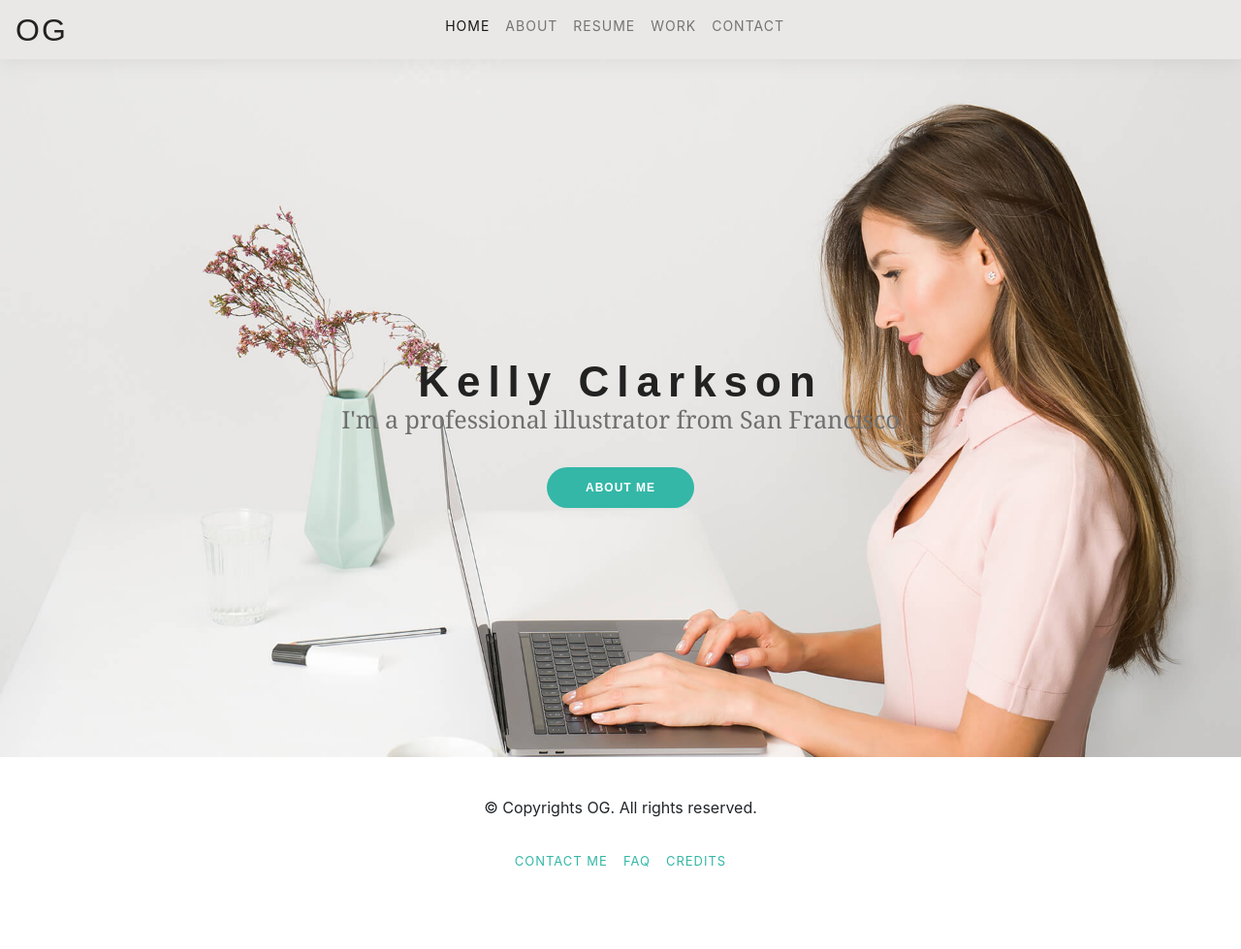
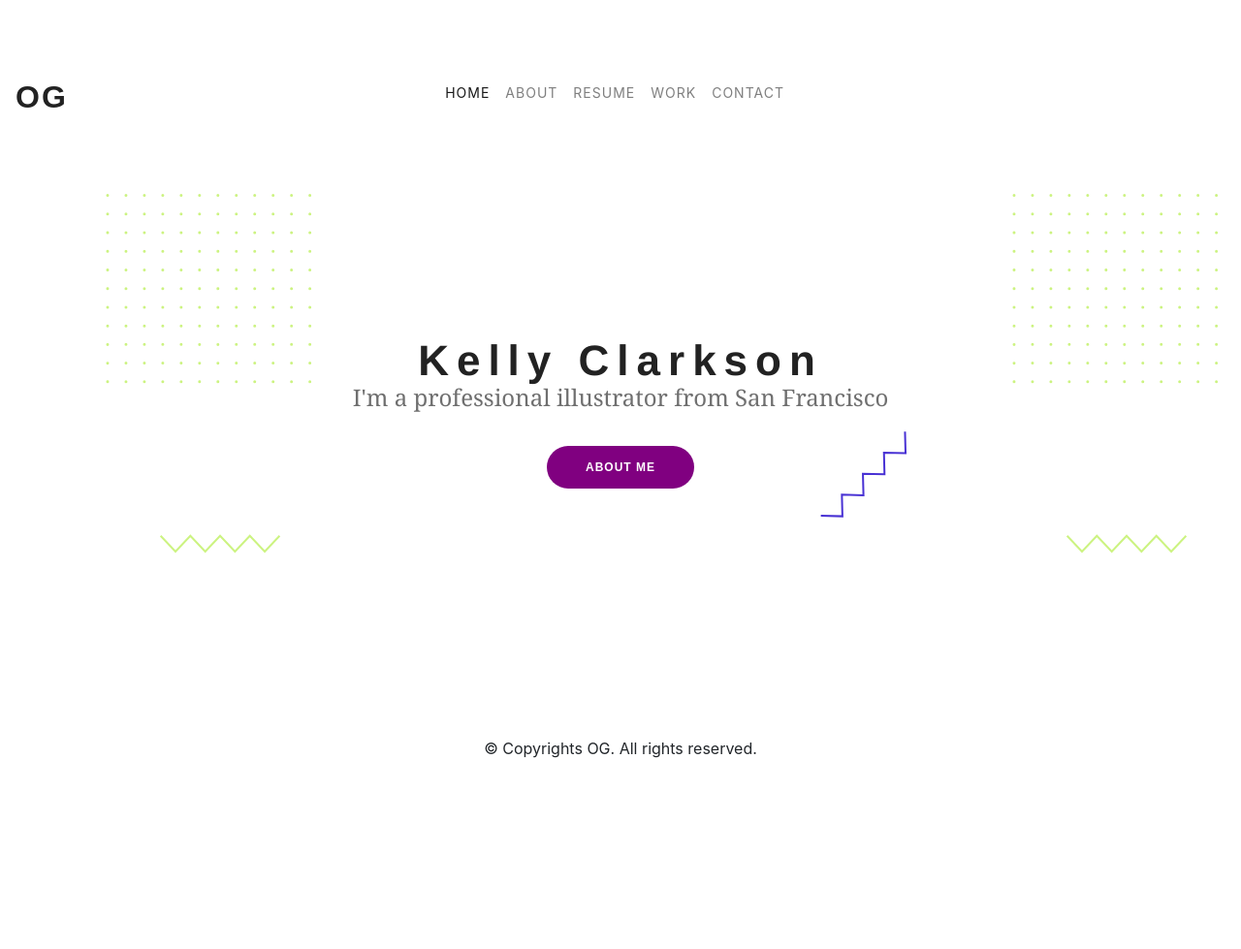
Before and after one commit to javaGhost1/resume, a Django app: page / in a window 1280 px wide. Shown: the whole page at 97% size. After the commit the page ends 782 px from the top, so only its background shows below. Run offline with Django 4.2, Linux system fonts and the light colour scheme; some libraries are stand-ins or nearby versions; some web fonts are replaced.

Commit message:
changed the banner image

```diff
--- a/info/templates/footer.html
+++ b/info/templates/footer.html
@@ -2,9 +2,9 @@
 <footer>
     <p>&copy; Copyrights OG. All rights reserved.</p>
 
-    <ul>
+    {% comment %} <ul>
         <li>Contact me</li>
         <li>faq</li>
         <li>credits</li>
-    </ul>
+    </ul> {% endcomment %}
 </footer>
--- a/info/templates/info/home.html
+++ b/info/templates/info/home.html
@@ -3,8 +3,10 @@
 
 {% block content %}
 <div id='hero'>
+
     <div id='homepage'>
-        <h1 class='name text1'>Kelly Clarkson</h1>
+
+        <h1 class='name text1'><span class='m-name'>Kelly</span> Clarkson</h1>
         <h2 class='text2'>I'm a professional illustrator from San Francisco</h2>
        <a class='btn-about' href="{% url 'info:about'%}">ABOUT ME</a>
     </div>
--- a/info/templates/navbar.html
+++ b/info/templates/navbar.html
@@ -1,13 +1,12 @@
 {% load static %}
 
-<nav id='navbar' class="navbar sticky-top navbar-expand-lg navbar-light" style="background: #e9e8e6;
-box-shadow: 0px 0px 25px 0 rgb(0 0 0 / 8%);
-z-index: 997;
+<nav id='navbar' class="navbar sticky-top navbar-expand-lg navbar-light" style="background: transparent;
+height: 25vh; z-index: 997;
 ">
 <h1 id='logo'>
-    <a href="#">OG</a>
+    <a href="#"class='logo'>OG</a>
 </h1>
-    <button class="navbar-toggler" type="button" data-toggle="collapse" data-target="#navbarSupportedContent" aria-controls="navbarSupportedContent" aria-expanded="false" aria-label="Toggle navigation">
+    <button class="navbar-toggler" type="button" data-toggle="collapse" data-target="#navbarSupportedContent" aria-controls="navbarSupportedContent" aria-expanded="false" aria-label="Toggle navigation" style="border:none;">
       <span class="navbar-toggler-icon"></span>
     </button>
 
--- a/static/css/style.css
+++ b/static/css/style.css
@@ -15,6 +15,10 @@
     text-decoration: none;
 }
 /* Navbar */
+.logo{
+    color: purple;
+    font-weight: 700;
+}
 .navbar .navbar-nav {
     display: flex;
     flex-direction: column;
@@ -69,31 +73,32 @@
 .icons ul img{
     height: 30px;
 }
-/* Home */
-
 
 #hero{
-    height: 90vh;
+    height: 50vh;
     width: 100%;
+    padding: 0px 17px;
+    margin: auto;
     font-family: nyt-cheltenham,georgia,'times new roman',times,serif;
     /* background-repeat: no-repeat; */
     display: flex;
     flex-direction: column;
     align-items: center;
     justify-content: center;
-    background-image: url("/static/img/hero-bg.jpg");
-    background-position-x: right;
+    /* background-position-x: right;
     background-position-y: top;
-    background-attachment: fixed;
-    background-size: cover;
+    background-attachment: fixed; */
+    /* background-size: cover; */
+    background-image: url("/static/img/name.svg");
 
 
 }
 
 #homepage{
+
     position: relative;
     padding-top: 58px;
-
+    line-height: 1.3rem;
     text-align: center;
     color: #222222;
     animation: homepage 3s 1;
@@ -104,7 +109,10 @@
     line-height: 1em;
   }
 .name{
-    font-family: "Raleway", sans-serif;
+    /* font-family: 'Goudy Text MT Std', sans-serif; */
+
+    font-family:  "SF UI Text", "Helvetica Neue", "Segoe UI", "Oxygen", "Ubuntu", "Cantarell", "Open Sans", sans-serif;
+    -webkit-text-size-adjust: 100%;
     font-size: 44px;
     line-height: 36px;
     letter-spacing: 8px;
@@ -113,9 +121,10 @@
     position: relative;
     animation: text 3s 1;
 }
+
 #homepage h2{
     color: #6f6f6f;
-    font-size: 25px;
+    font-size: 24px;
     line-height: 24px;
     animation: second 3s 1;
 }
@@ -132,9 +141,13 @@
     transition: 0.5s;
     margin-top: 30px;
     color: #fff;
-    background: #34b7a7;
+    background: purple;
 }
+#hero .btn-about:hover{
+    background-color: rgba(128, 0, 128, 0.8);
+    text-decoration: none;
 
+}
 .bi{
     font-size: 20px;
 }
@@ -422,12 +435,13 @@
   /* END OF CONTACT STYLE */
 /* FOOTER STYLE */
 footer{
-    padding: 40px 0px;
+    position: absolute;
+    width: 100%;
+    bottom: 0;
     text-align: center;
 }
 footer ul{
-    /* width: 100vw; */
-    padding: 10px;
+
     /* background: #e9e8e6; */
     display: flex;
     /* flex-direction: column; */
```
Also changed, not shown: static/img/name.svg (added).
